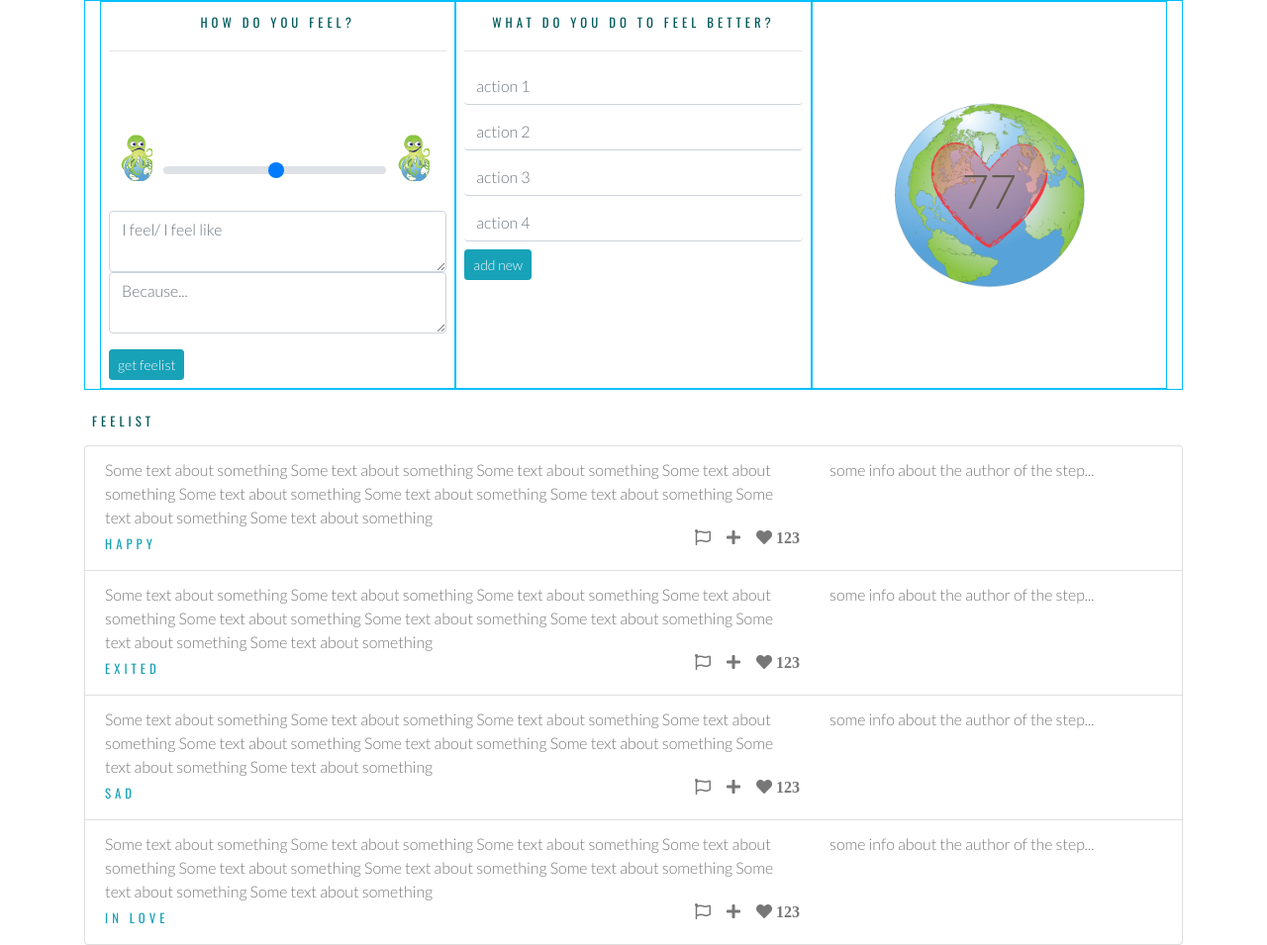
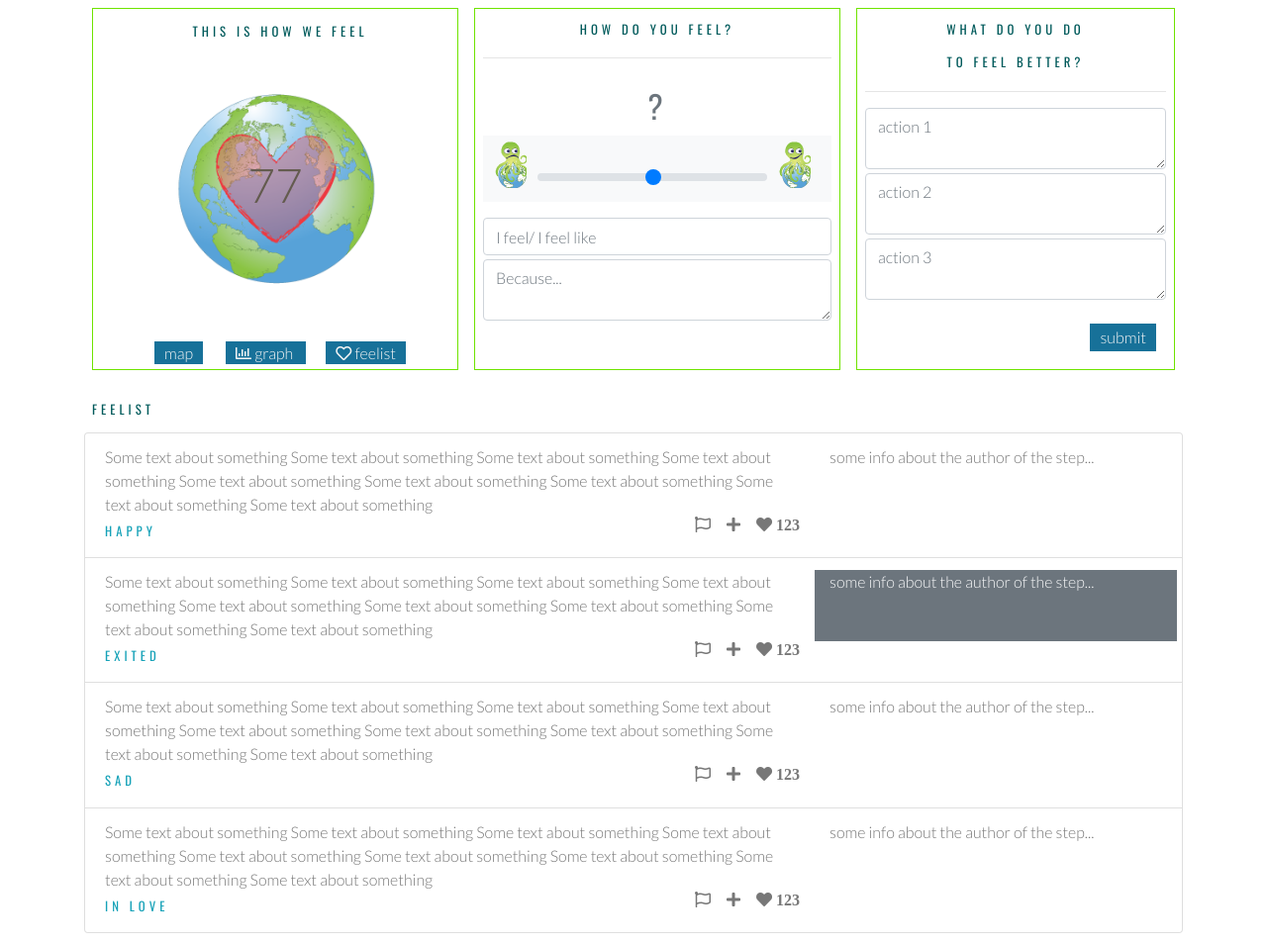
Before and after one commit to Code-Institute-Submissions/globtopus, a Flask app: page / in a window 1280 px wide. Shown: the part 81-1036 px from the top of the page at 99% size. Run offline with Flask 2, Linux system fonts and the light colour scheme; some libraries are stand-ins or nearby versions.

Commit message:
added form and range input

```diff
--- a/run.py
+++ b/run.py
@@ -1,5 +1,6 @@
 import os
 from flask import Flask, render_template, redirect, request, url_for, request
+
 
 """testing"""
 app = Flask(__name__)
@@ -7,8 +8,8 @@ app = Flask(__name__)
 
 @app.route('/')
 def index():
-    return render_template("index.html",
-                           )
+
+    return render_template("index.html")
 @app.route('/user')
 def user():
     return render_template("user.html",
--- a/static/dist/js/index.js
+++ b/static/dist/js/index.js
@@ -1 +1 @@
-!function(e){var t={};function n(r){if(t[r])return t[r].exports;var o=t[r]={i:r,l:!1,exports:{}};return e[r].call(o.exports,o,o.exports,n),o.l=!0,o.exports}n.m=e,n.c=t,n.d=function(e,t,r){n.o(e,t)||Object.defineProperty(e,t,{enumerable:!0,get:r})},n.r=function(e){"undefined"!=typeof Symbol&&Symbol.toStringTag&&Object.defineProperty(e,Symbol.toStringTag,{value:"Module"}),Object.defineProperty(e,"__esModule",{value:!0})},n.t=function(e,t){if(1&t&&(e=n(e)),8&t)return e;if(4&t&&"object"==typeof e&&e&&e.__esModule)return e;var r=Object.create(null);if(n.r(r),Object.defineProperty(r,"default",{enumerable:!0,value:e}),2&t&&"string"!=typeof e)for(var o in e)n.d(r,o,function(t){return e[t]}.bind(null,o));return r},n.n=function(e){var t=e&&e.__esModule?function(){return e.default}:function(){return e};return n.d(t,"a",t),t},n.o=function(e,t){return Object.prototype.hasOwnProperty.call(e,t)},n.p="",n(n.s=0)}([function(e,t,n){e.exports=n(1)},function(e,t){alert("hello index")}]);
+!function(e){var t={};function n(r){if(t[r])return t[r].exports;var o=t[r]={i:r,l:!1,exports:{}};return e[r].call(o.exports,o,o.exports,n),o.l=!0,o.exports}n.m=e,n.c=t,n.d=function(e,t,r){n.o(e,t)||Object.defineProperty(e,t,{enumerable:!0,get:r})},n.r=function(e){"undefined"!=typeof Symbol&&Symbol.toStringTag&&Object.defineProperty(e,Symbol.toStringTag,{value:"Module"}),Object.defineProperty(e,"__esModule",{value:!0})},n.t=function(e,t){if(1&t&&(e=n(e)),8&t)return e;if(4&t&&"object"==typeof e&&e&&e.__esModule)return e;var r=Object.create(null);if(n.r(r),Object.defineProperty(r,"default",{enumerable:!0,value:e}),2&t&&"string"!=typeof e)for(var o in e)n.d(r,o,function(t){return e[t]}.bind(null,o));return r},n.n=function(e){var t=e&&e.__esModule?function(){return e.default}:function(){return e};return n.d(t,"a",t),t},n.o=function(e,t){return Object.prototype.hasOwnProperty.call(e,t)},n.p="",n(n.s=0)}([function(e,t,n){e.exports=n(1)},function(e,t){$("input[name=feeling]").on("change",(function(){var e=this.value;$("#feeling_holder").val(e),e>51?($("#this_or_better").removeClass("d-none"),$("#better").addClass("d-none")):($("#this_or_better").addClass("d-none"),$("#better").removeClass("d-none"))}))}]);
--- a/static/src/css/app.css
+++ b/static/src/css/app.css
@@ -28,17 +28,17 @@ h2, h3, h4 {
 
 	}
 .interaction-holder{
-    border: solid 1px deepskyblue;
+
 
 }
+.int_steps_globe{
+	min-height: 300px;
+}
 .int_steps{
-    border: solid 1px deepskyblue;
 
+ border: solid 1px rgba( 111, 227, 0, 1);
 }
-.int_steps_img{
-    border: solid 1px deepskyblue;
 
-}
 .border_bottom_only {
 	border-top: 0;
 	border-left: 0;
@@ -80,3 +80,32 @@ h2, h3, h4 {
 	text-transform: uppercase;
 	letter-spacing: 4px;
 }
+/* COUPLE OF DIVS TO ALIGN CHILD DIV TO THE BOTTOM OF A PARENT DIV*/
+.parent {
+	position: relative;
+	}
+
+.child_at_bottom {
+
+	position: absolute;
+	bottom: 0;
+	margin: 10px 0 0 10px;
+	}
+.child_at_top {
+
+	position: absolute;
+	top: 0;
+	margin: 10px 0 0 10px;
+	}
+.g_button{
+	background-color: #177199;
+	color: whitesmoke;
+	font-family: "Lato", sans-serif;
+
+	padding: 2px 10px 2px 10px;
+	margin: 20px 10px 10px 10px  ;
+	cursor: pointer;
+}
+.g_toggler{
+	margin-top: -30px;
+}
--- a/templates/base.html
+++ b/templates/base.html
@@ -23,6 +23,9 @@
                 rel="stylesheet"
         />
         <link rel="stylesheet" href="{{url_for('static', filename='src/css/app.css')}}" type="text/css">
+        {% block css %}
+
+        {% endblock %}
     </head>
     <body>
         <header>
@@ -31,12 +34,12 @@
                     <a class="navbar-brand" href="{{url_for('index')}}">
                         <img src="{{url_for('static', filename='images/gloptopus_logo.gif')}}"/>
                     </a>
-                    <button class="navbar-toggler" type="button" data-toggle="collapse" data-target="#navbarsExample03"
-                            aria-controls="navbarsExample03" aria-expanded="false" aria-label="Toggle navigation">
-                        <span class="navbar-toggler-icon"></span>
+                    <button class="navbar-toggler g_toggler" type="button" data-toggle="collapse" data-target="#g_nav"
+                            aria-controls="g_nav" aria-expanded="false" aria-label="Toggle navigation">
+                        <span class="smaller_h text-light g_button ">menu</span>
                     </button>
 
-                    <div class="collapse navbar-collapse" id="navbarsExample03">
+                    <div class="collapse navbar-collapse" id="g_nav">
                         <ul class="navbar-nav mr-auto">
                             <li class="nav-item active">
                                 <a class="nav-link" href="{{url_for('index')}}">Home <span
@@ -92,8 +95,9 @@
                 integrity="sha384-wfSDF2E50Y2D1uUdj0O3uMBJnjuUD4Ih7YwaYd1iqfktj0Uod8GCExl3Og8ifwB6"
                 src="https://stackpath.bootstrapcdn.com/bootstrap/4.4.1/js/bootstrap.min.js"
         ></script>
-        <script>
-$('input[name=feeling]').on('change', function () { $('#feeling_holder').val(this.value) });
-        </script>
+        {% block js %}
+
+        {% endblock %}
+
     </body>
 </html>
--- a/templates/index.html
+++ b/templates/index.html
@@ -1,4 +1,6 @@
 {% extends 'base.html' %}
+
+
 {% block title %}
 
 
@@ -8,19 +10,35 @@
 {% block content %}
 <section id="user_input">
 
+ <form action="" id="user_feel">
+    <div class="col-md-12 interaction-holder" data-cy="user_interaction">
 
-    <div class="col-md-12 interaction-holder" data-cy="user_interaction">
-        <form action="" id="user_feel">
-            <div class="row no-gutters">
+            <div class="row ">
 
+                <!--GLOBE WITH FEELING-->
+                <div class="col-md-4 int_steps_globe d-flex justify-content-center align-items-center parent m-2 int_steps" id="hearth">
+                    <h4 class="child_at_top smaller_h text-center">This is how we feel</h4>
+                    <div>
+                        <div class="d-flex justify-content-center align-items-center">
+                            <h1 id="feel" class="feel_out">77</h1>
+                        </div>
+                    </div>
+
+                    <div class="child_at_bottom mb-1">
+                        <span class="g_button" title="see the map">map</span>
+                        <span class="g_button" title="see the chart"><i class="far fa-chart-bar"></i>&nbsp;graph
+                        </span>
+                        <span class="g_button" title="type how you feel and get feelist"><i class="far fa-heart"></i>&nbsp;feelist</span>
+                    </div>
+                </div>
                 <!--SLIDER WITH TEXT AREAS FOR INPUTING HOW DOES USER FEELS-->
-                <div class="col-md-4 int_steps p-2" id="how_do_you_feel">
+                <div class="col-md-4 int_steps p-2 parent m-2" id="how_do_you_feel">
                     <h4 class="smaller_h text-center">How do you feel?</h4>
                     <hr>
 
-                    <input type="text" id="feeling_holder" name="user_feel"
+                    <input type="text" id="feeling_holder" name="user_feel" required placeholder="?"
                            readonly class="text-center form-control bg-transparent no_border ">
-                    <div class="form-group">
+                    <div class="form-group bg-light">
 
 
                         <div class="d-flex  justify-content-center align-items-center">
@@ -42,10 +60,10 @@
                         </div>
 
                     </div>
-                    <textarea class="form-control " form="user_feel" id="one" maxlength="100"
+                    <input type="text" class="form-control mb-1" form="user_feel" id="one" maxlength="100"
                            name="feel_one" required
                            placeholder="I feel/ I feel like"
-                              data-cy="description"></textarea>
+                           data-cy="description">
 
                     <textarea class="form-control " form="user_feel" id="two" maxlength="200"
                               name="feel_two" required
@@ -53,24 +71,26 @@
                               data-cy="description"></textarea>
 
 
-                    <a class="btn btn-sm btn-info text-light mt-3">get feelist</a>
                 </div>
                 <!--STEPS TO FEEL THIS WAY OR BETTER-->
-                <div class="col-md-4 int_steps p-2" id="what_do_you_do">
-                    <h4 class="smaller_h text-center">What do you do to feel better?</h4>
+                <div class="col int_steps p-2 parent  m-2" id="what_do_you_do">
+                    <h4 class="smaller_h text-center">What do you do</h4>
+                    <h4 id="better" class="smaller_h text-center ">to feel better?</h4>
+                    <h4 id="this_or_better" class="smaller_h text-center d-none">to feel this way or better ?</h4>
                     <hr>
-                    <input
+                    <textarea class="form-control mb-1 " form="user_feel"
 
-                            data-title="EUR"
+
                               type="text"
                               name="step_1"
                               id="step_1"
                               class="form-control ___ mb-2 border_bottom_only"
                               placeholder="action 1"
+                              required
 
 
-                    >
-                    <input
+                    ></textarea>
+                    <textarea class="form-control mb-1 " form="user_feel"
 
                               data-title="EUR"
                               type="text"
@@ -80,8 +100,8 @@
                               placeholder="action 2"
 
 
-                    >
-                    <input
+                    ></textarea>
+                    <textarea class="form-control mb-1 " form="user_feel"
 
                               data-title="EUR"
                               type="text"
@@ -91,28 +111,11 @@
                               placeholder="action 3"
 
 
-                    >
-                    <input
-
-                            data-title="EUR"
-                            type="text"
-                            name="step_4"
-                            id="step_4"
-                            class="form-control ___ mb-2 border_bottom_only"
-                            placeholder="action 4"
+                    ></textarea>
 
 
-                    >
-                    <a class="btn btn-sm btn-info text-light">add new</a>
+                    <button class="g_button float-right">submit</button>
 
-                </div>
-                <!--GLOBE WITH FEELING-->
-                <div class="col-md-4 int_steps_img d-flex justify-content-center align-items-center" id="hearth">
-
-                    <div>
-                        <div class="d-flex justify-content-center align-items-center">
-                            <h1 id="feel" class="feel_out">77</h1>
-                        </div>
                 </div>
 
 
@@ -120,8 +123,6 @@
 
     </div>
  </form>
-    </div>
-
 </section>
 <section id="feelist" class="mt-3">
     <div class="row">
@@ -153,7 +154,7 @@
                         <div class="col-md-8 ">
                             <span class="float-left smaller_h  text-info">happy</span>
                             <i class="fas fa-heart float-right ml-3" title="like it!">&nbsp;123</i>
-                            <i class="fas fa-plus float-right ml-3"  title="add to your feelist!"></i>
+                            <i class="fas fa-plus float-right ml-3" title="add to your feelist!"></i>
                             <i class="far fa-flag float-right ml-3" title="report as inappropriate"></i>
                         </div>
                     </div>
@@ -177,7 +178,7 @@
 
                         </div>
 
-                        <div class="col-md-4">
+                        <div class="col-md-4 bg-secondary text-light">
 
                             some info about the author of the step...
 
@@ -185,7 +186,7 @@
                         <div class="col-md-8 ">
                             <span class="float-left smaller_h  text-info">exited</span>
                             <i class="fas fa-heart float-right ml-3" title="like it!">&nbsp;123</i>
-                            <i class="fas fa-plus float-right ml-3"  title="add to your feelist!"></i>
+                            <i class="fas fa-plus float-right ml-3" title="add to your feelist!"></i>
                             <i class="far fa-flag float-right ml-3" title="report as inappropriate"></i>
                         </div>
                     </div>
@@ -217,7 +218,7 @@
                         <div class="col-md-8 ">
                             <span class="float-left smaller_h  text-info">sad</span>
                             <i class="fas fa-heart float-right ml-3" title="like it!">&nbsp;123</i>
-                            <i class="fas fa-plus float-right ml-3"  title="add to your feelist!"></i>
+                            <i class="fas fa-plus float-right ml-3" title="add to your feelist!"></i>
                             <i class="far fa-flag float-right ml-3" title="report as inappropriate"></i>
                         </div>
                     </div>
@@ -249,7 +250,7 @@
                         <div class="col-md-8 ">
                             <span class="float-left smaller_h  text-info">in love</span>
                             <i class="fas fa-heart float-right ml-3" title="like it!">&nbsp;123</i>
-                            <i class="fas fa-plus float-right ml-3"  title="add to your feelist!"></i>
+                            <i class="fas fa-plus float-right ml-3" title="add to your feelist!"></i>
                             <i class="far fa-flag float-right ml-3" title="report as inappropriate"></i>
                         </div>
                     </div>
@@ -265,3 +266,8 @@
 
 
 {% endblock %}
+
+{% block js %}
+
+<script src="{{url_for('static', filename='dist/js/index.js')}}"></script>
+{% endblock %}
```
Also changed, not shown: static/src/js/index.js (+24 -1 lines), static/images/map_icon.gif (added), static/images/map_icon_white_bgr.gif (added). Lines whose indentation alone changed are shown as unchanged.
